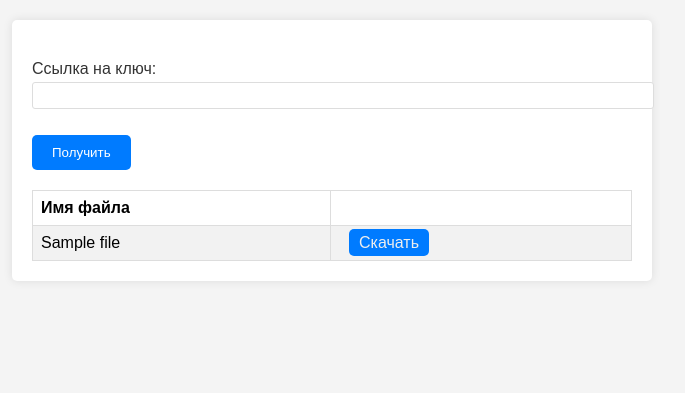
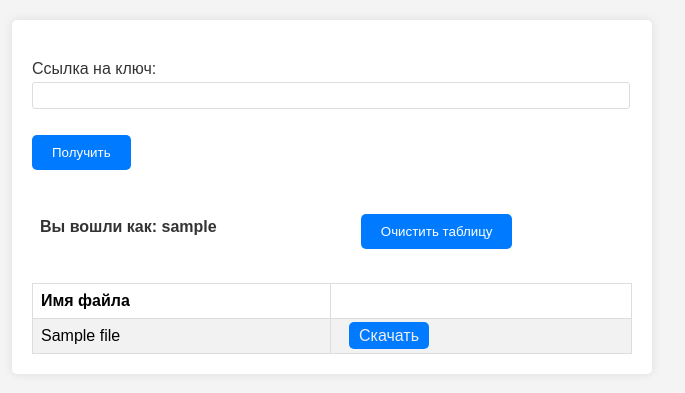
Before and after one commit to VladiStas/testNJS, a Django app: template yatest/ya/templates/index.html in a window 1280 px wide. Shown: the top 393 px of the page, without its empty margins (308-993 px from the left). Run offline with Django 4.2, Linux system fonts and the light colour scheme; tables that the repository leaves empty hold one stand-in row (values such as "Sample post"); the template is opened without the code that fills it: values that come from a table or form of the project are taken from there, most other values are stand-ins (such as "Sample title", 1, 10 or a date in 2020); lists and menus that the app fills with data are empty.

Commit message:
Refresh token. Add username

```diff
--- a/yatest/ya/static/css/style.css
+++ b/yatest/ya/static/css/style.css
@@ -93,7 +93,7 @@ form p input {
     padding: 5px 10px;
     border: 1px solid #ddd;
     border-radius: 3px;
-    width: 100%;
+    width: 96%;
 }
 
 form p select {
@@ -101,3 +101,25 @@ form p select {
     border: 1px solid #ddd;
     border-radius: 3px;
 }
+
+.stroke-wb{
+    border: none;
+    text-align: left;
+    padding: 8px;
+}
+
+button {
+    background-color: #007bff;
+    color: #fff;
+    border: none;
+    padding: 10px 20px;
+    border-radius: 5px;
+    cursor: pointer;
+    margin-top: 10px;
+    transition: color 0.3s, background-color 0.3s;
+}
+
+button:hover {
+    color: #ffffff;
+    background-color: #0056b3;
+}
--- a/yatest/ya/templates/index.html
+++ b/yatest/ya/templates/index.html
@@ -2,8 +2,10 @@
 <!DOCTYPE html>
 <html>
 <head>
-    <title>Приложение</title>
+    <title>YA</title>
     <link rel="stylesheet" type="text/css" href="{% static 'css/style.css' %}">
+    <script src="https://code.jquery.com/jquery-3.6.0.min.js"></script>
+    <script src="{% static 'js/script.js' %}"></script>
 </head>
 <body>
     <form method="post">
@@ -11,11 +13,22 @@
         {{ form.as_p }}
         <input type="submit" name="action" value="Получить"></input><br>
 
+        {% if username %}
         <table>
+            <tr>
+                <th class="stroke-wb"><p>Вы вошли как: {{username}}</p></th>
+                <th class="stroke-wb"><button type="submit" name="reset_token" value="true">Очистить таблицу</button><br></th>
+            </tr>
+        </table>
+        {% endif %}
+
+        <table>
+            {% if all_files%}
             <tr>
                 <th>Имя файла</th>
                 <th></th>
             </tr>
+            {% endif %}
             {% for i in all_files %}
             <tr>
                 <td>{{i.name}}</td>
```
Also changed, not shown: yatest/ya/views.py (+8 -2 lines).
